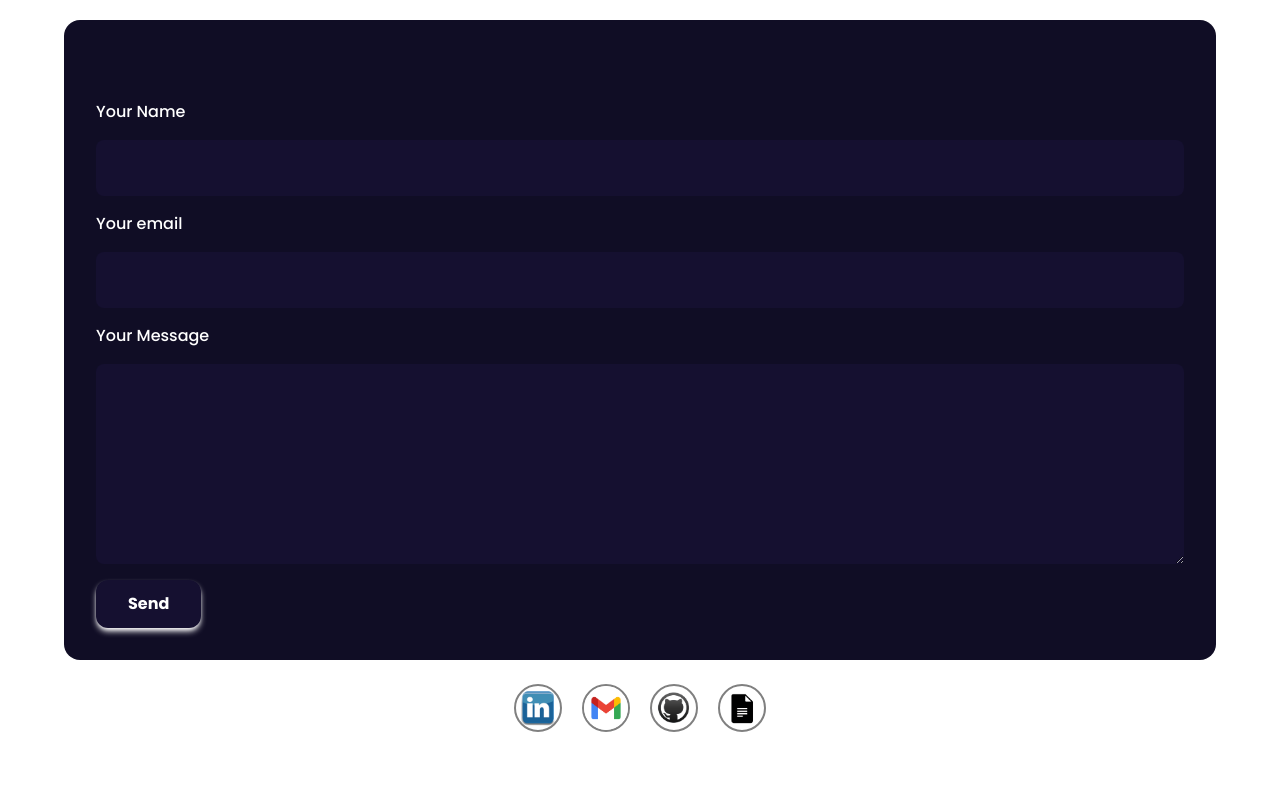
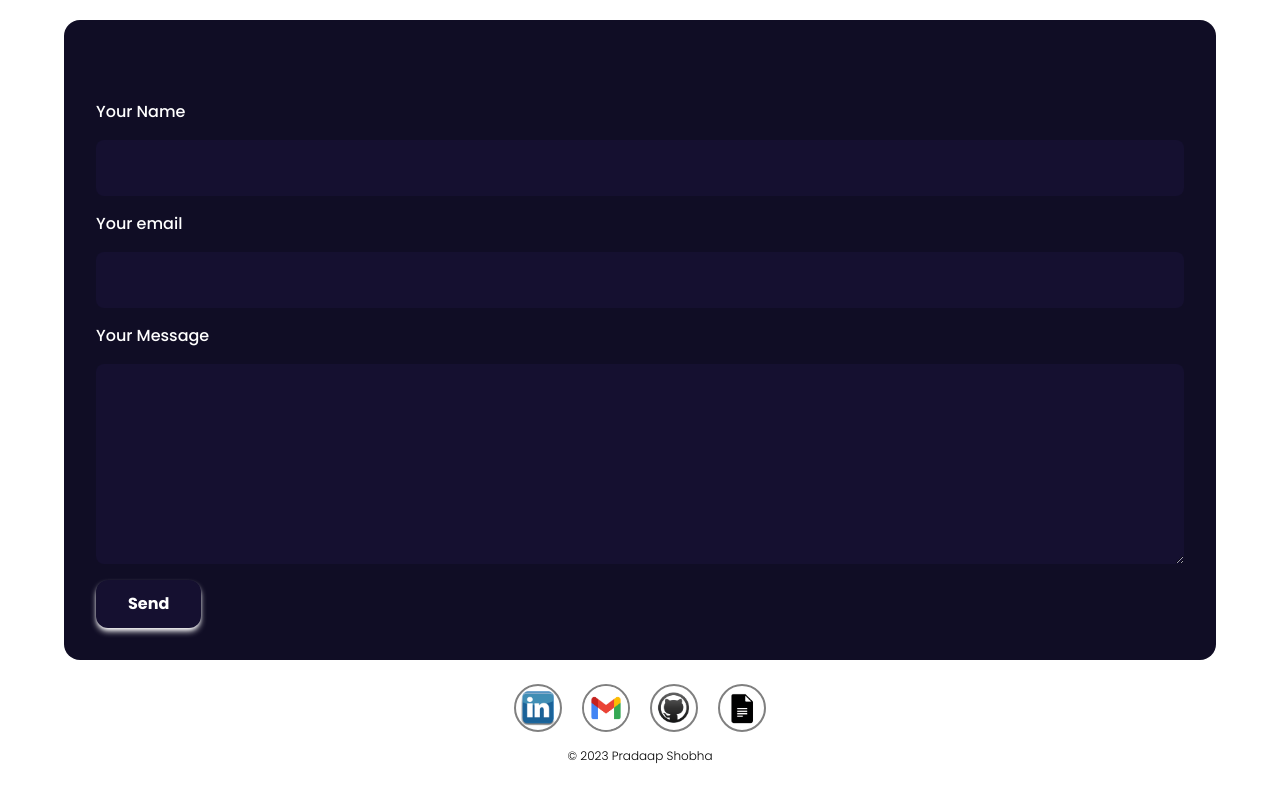
Before and after one commit to Pradaap-SS/my-portfolio, a React (Vite) app: page / in a window 1280 px wide. Shown: the part 6367-7167 px from the top of the page. Built offline with nearby package versions, Linux system fonts and the light colour scheme.

Commit message:
added  font color footer

```diff
--- a/src/components/Contact.jsx
+++ b/src/components/Contact.jsx
@@ -141,7 +141,7 @@ const Contact = () => {
            </a>
       ))}
       </div>
-        <div className='mt-4 flex flex-row text-xs font-light justify-center'> &copy; {year} Pradaap Shobha
+        <div className='mt-4 flex flex-row text-xs font-light text-black justify-center'> &copy; {year} Pradaap Shobha
         </div>
       </>
   )
```
